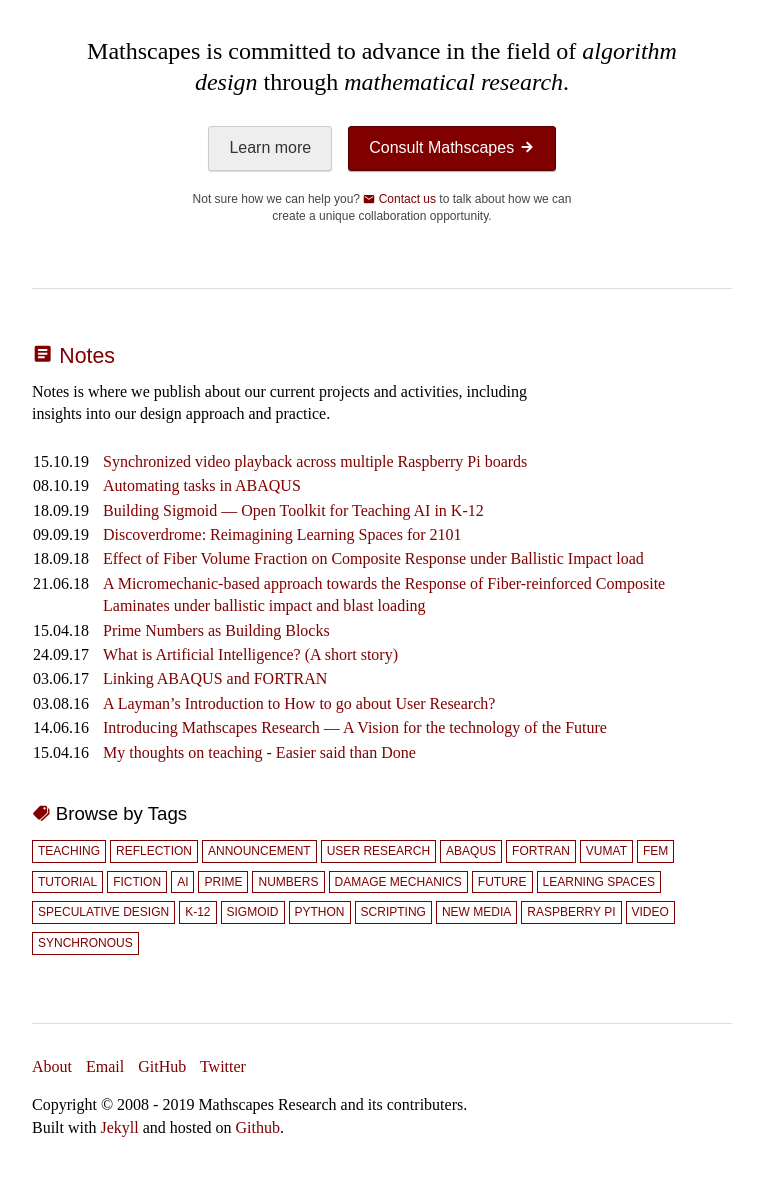
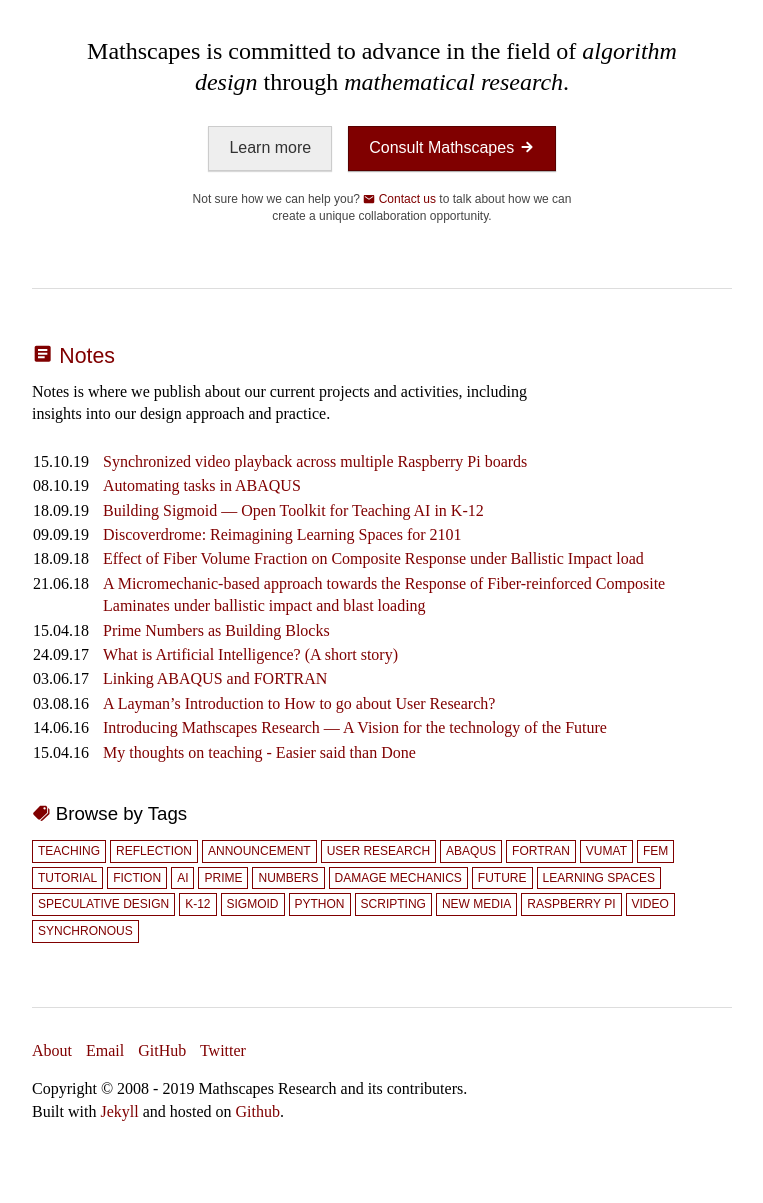
Before and after one commit to mathscapes/website, a Jekyll site: the page built from index.md, in a window 1280 px wide. Shown: the part 454-1657 px from the top of the page, without its empty margins (258-1021 px from the left). Built offline with Jekyll 4.4.1, drawn with Linux system fonts in a browser that asks for light colours; some web fonts are replaced.

Commit message:
updated button appearance

```diff
--- a/assets/css/style.scss
+++ b/assets/css/style.scss
@@ -386,9 +386,6 @@
 	font-family: neue-haas-grotesk-text, sans-serif;
 }
 a.primary-btn {
-	-webkit-border-radius: 3;
-	-moz-border-radius: 3;
-	border-radius: 3px;
 	color: #ffffff;
 	font-size: 16px;
 	background-color: #800000;
@@ -411,9 +408,6 @@
 }
 
 a.btn {
-	-webkit-border-radius: 3;
-	-moz-border-radius: 3;
-	border-radius: 3px;
 	color: #333333;
 	font-size: 16px;
 	background-color: #eeeeee;
@@ -457,7 +451,7 @@
 	padding-left: 3px;
   }
 
-  a.tag {
+a.tag {
 	font-family: neue-haas-grotesk-text, sans-serif;
 	font-size: 12px;
 	text-transform: uppercase;
@@ -465,7 +459,7 @@
 	padding-right: 5px;
 	padding-top: 2px;
 	padding-bottom: 2px;
-	margin-bottom: 4px;
+	margin-bottom: 0px;
 	margin-top: 4px;
 	border: 1px solid maroon;
 	display: inline-block;
--- a/docs/assets/css/style.css
+++ b/docs/assets/css/style.css
@@ -140,11 +140,11 @@
 
 a.primary-btn, a.btn { font-family: neue-haas-grotesk-text, sans-serif; }
 
-a.primary-btn { -webkit-border-radius: 3; -moz-border-radius: 3; border-radius: 3px; color: #ffffff; font-size: 16px; background-color: #800000; border: 1px solid #570000; padding: 10px 20px 10px 20px; display: inline-block; margin-top: 1em; text-decoration: none; margin-left: 0.5em; margin-right: 0.5em; box-shadow: 0 1px 1px rgba(0, 0, 0, 0.3); }
+a.primary-btn { color: #ffffff; font-size: 16px; background-color: #800000; border: 1px solid #570000; padding: 10px 20px 10px 20px; display: inline-block; margin-top: 1em; text-decoration: none; margin-left: 0.5em; margin-right: 0.5em; box-shadow: 0 1px 1px rgba(0, 0, 0, 0.3); }
 
 a.primary-btn:hover { background-color: #570000; border: 1px solid #000000; text-decoration: none; box-shadow: 0 0px 0px rgba(0, 0, 0, 0.15); transition: background-color 2s ease; }
 
-a.btn { -webkit-border-radius: 3; -moz-border-radius: 3; border-radius: 3px; color: #333333; font-size: 16px; background-color: #eeeeee; border: 1px solid #cccccc; padding: 10px 20px 10px 20px; display: inline-block; margin-top: 1em; text-decoration: none; margin-left: 0.5em; margin-right: 0.5em; box-shadow: 0 1px 1px rgba(0, 0, 0, 0.15); }
+a.btn { color: #333333; font-size: 16px; background-color: #eeeeee; border: 1px solid #cccccc; padding: 10px 20px 10px 20px; display: inline-block; margin-top: 1em; text-decoration: none; margin-left: 0.5em; margin-right: 0.5em; box-shadow: 0 1px 1px rgba(0, 0, 0, 0.15); }
 
 a.btn:hover { background-color: #ffffff; border: 1px solid #aaaaaa; color: black; text-decoration: none; box-shadow: 0 0px 0px rgba(0, 0, 0, 0.15); transition: background-color 2s ease; }
 
@@ -154,7 +154,7 @@
 
 .dropcap { color: maroon; float: left; font-size: 75px; line-height: 60px; padding-top: 4px; padding-right: 8px; padding-left: 3px; }
 
-a.tag { font-family: neue-haas-grotesk-text, sans-serif; font-size: 12px; text-transform: uppercase; padding-left: 5px; padding-right: 5px; padding-top: 2px; padding-bottom: 2px; margin-bottom: 4px; margin-top: 4px; border: 1px solid maroon; display: inline-block; color: maroon; }
+a.tag { font-family: neue-haas-grotesk-text, sans-serif; font-size: 12px; text-transform: uppercase; padding-left: 5px; padding-right: 5px; padding-top: 2px; padding-bottom: 2px; margin-bottom: 0px; margin-top: 4px; border: 1px solid maroon; display: inline-block; color: maroon; }
 
 a.tag:hover { background-color: maroon; border: 1px solid maroon; color: white; text-decoration: none; }
 
```
Also changed, not shown: 1 other file.
